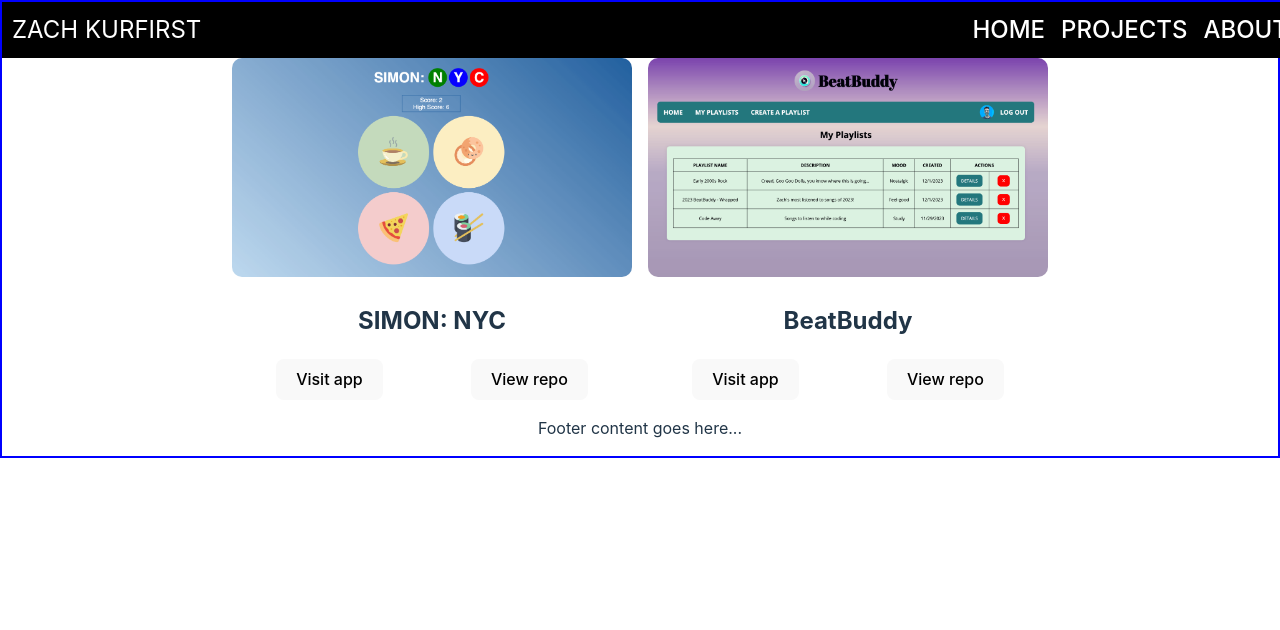
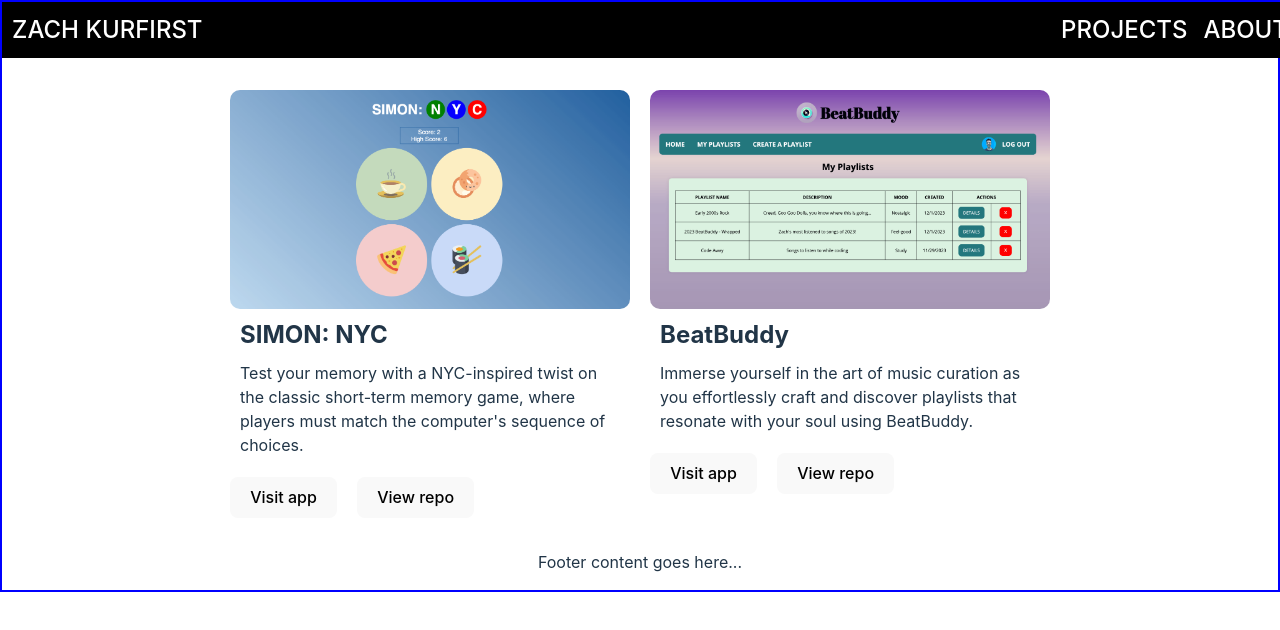
Before and after one commit to zachkurfirst/portfolio, a React (Vite) app: page /projects in a window 1280 px wide. Shown: the top 630 px of the page. Built offline with nearby package versions, Linux system fonts and the light colour scheme.

Commit message:
update headshot pathing, add description to projects json, set Zach Kurfirst as home nav item, more css margin and card styling

```diff
--- a/public/about.json
+++ b/public/about.json
@@ -1,6 +1,6 @@
 {
   "name": "Zach Kurfirst",
   "email": "zachmk11@gmail.com",
-  "headshot": "../src/assets/about-headshot.jpg",
+  "headshot": "./assets/about-headshot.jpg",
   "bio": "Hi! I'm a technical marketer-turned software engineer living in New York City! Currently, I'm a student at General Assembly's immersive Software Engineering Bootcamp where we're learning how to build single-page applications with the MERN stack."
 }
--- a/public/projects.json
+++ b/public/projects.json
@@ -1,12 +1,14 @@
 [
   {
     "name": "SIMON: NYC",
+    "description": "Test your memory with a NYC-inspired twist on the classic short-term memory game, where players must match the computer's sequence of choices.",
     "live": "https://zachkurfirst.github.io/project-1-simon-nyc/",
     "git": "https://github.com/zachkurfirst/project-1-simon-nyc",
     "image": "./assets/projects-simon-nyc.png"
   },
   {
     "name": "BeatBuddy",
+    "description": "Immerse yourself in the art of music curation as you effortlessly craft and discover playlists that resonate with your soul using BeatBuddy.",
     "live": "https://beatbuddy-7a9e4cc3fd5d.herokuapp.com/",
     "git": "https://github.com/connorgunter/music-playlist-app",
     "image": "./assets/projects-beatbuddy.png"
--- a/src/App.css
+++ b/src/App.css
@@ -9,3 +9,7 @@ body {
   margin: 0;
   border: 2px solid blue;
 }
+
+.main-container {
+  margin: 2rem 0;
+}
--- a/src/App.jsx
+++ b/src/App.jsx
@@ -14,7 +14,7 @@ const App = () => {
   return (
     <div className="App">
       <Header />
-      <main className="container">
+      <main className="main-container">
         <Routes>
           <Route path="/" element={<Home />} />
           <Route path="/projects" element={<Projects />} />
--- a/src/components/Header.css
+++ b/src/components/Header.css
@@ -14,17 +14,18 @@
   color: white;
 }
 
+.Header a {
+  color: white;
+  display: flex;
+  justify-content: flex-end;
+}
+
 .nav {
   display: flex;
   gap: 1rem;
 }
 
-.nav > a {
-  color: white;
-  display: flex;
-  justify-content: flex-end;
-}
 
-.nav > div {
+/* .nav > div {
   margin-right: auto;
-}
+} */
--- a/src/components/Header.jsx
+++ b/src/components/Header.jsx
@@ -4,9 +4,8 @@ import "./Header.css";
 const Header = (props) => {
   return (
     <header className="Header">
-      <div>Zach Kurfirst</div>
+      <Link to="/">Zach Kurfirst</Link>
       <nav className="nav">
-        <Link to="/">Home</Link>
         <Link to="/projects">Projects</Link>
         <Link to="/about">About</Link>
       </nav>
--- a/src/pages/Projects/Projects.css
+++ b/src/pages/Projects/Projects.css
@@ -2,15 +2,36 @@
   display: flex;
   flex-wrap: wrap;
   justify-content: center;
-  gap: 1rem;
+  gap: 20px;
+}
+
+.card {
+  display: flex;
+  flex-direction: column;
+  max-width: 400px;
 }
 
 .card > img {
-  max-width: 400px;
   border-radius: 10px;
+}
+
+.card h2,
+.card p {
+  /* border: 2px solid rebeccapurple; */
+  text-align: left;
+  /* margin: 5px 10px; */
+}
+
+.card h2 {
+  margin: 8px 10px 4px 10px;
+}
+
+.card p {
+  margin: 4px 10px 20px 10px;
 }
 
 .btns-container {
   display: flex;
-  justify-content: space-around;
+  justify-content: flex-start;
+  gap: 20px;
 }
--- a/src/pages/Projects/Projects.jsx
+++ b/src/pages/Projects/Projects.jsx
@@ -29,6 +29,7 @@ const Projects = (props) => {
             <div key={idx} className="card">
               <img src={project.image} alt={project.name} />
               <h2>{project.name}</h2>
+              <p>{project.description}</p>
               <div className="btns-container">
                 <a
                   href={project.live}
```
